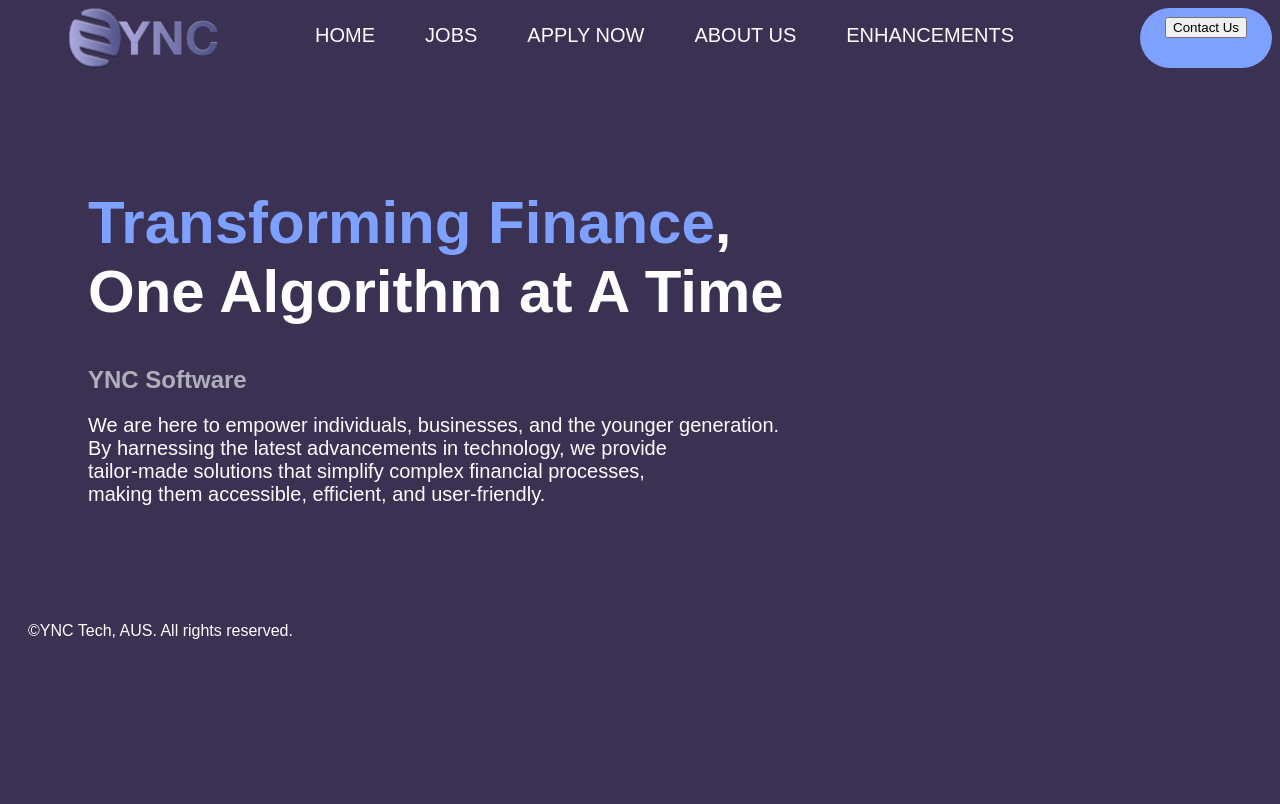
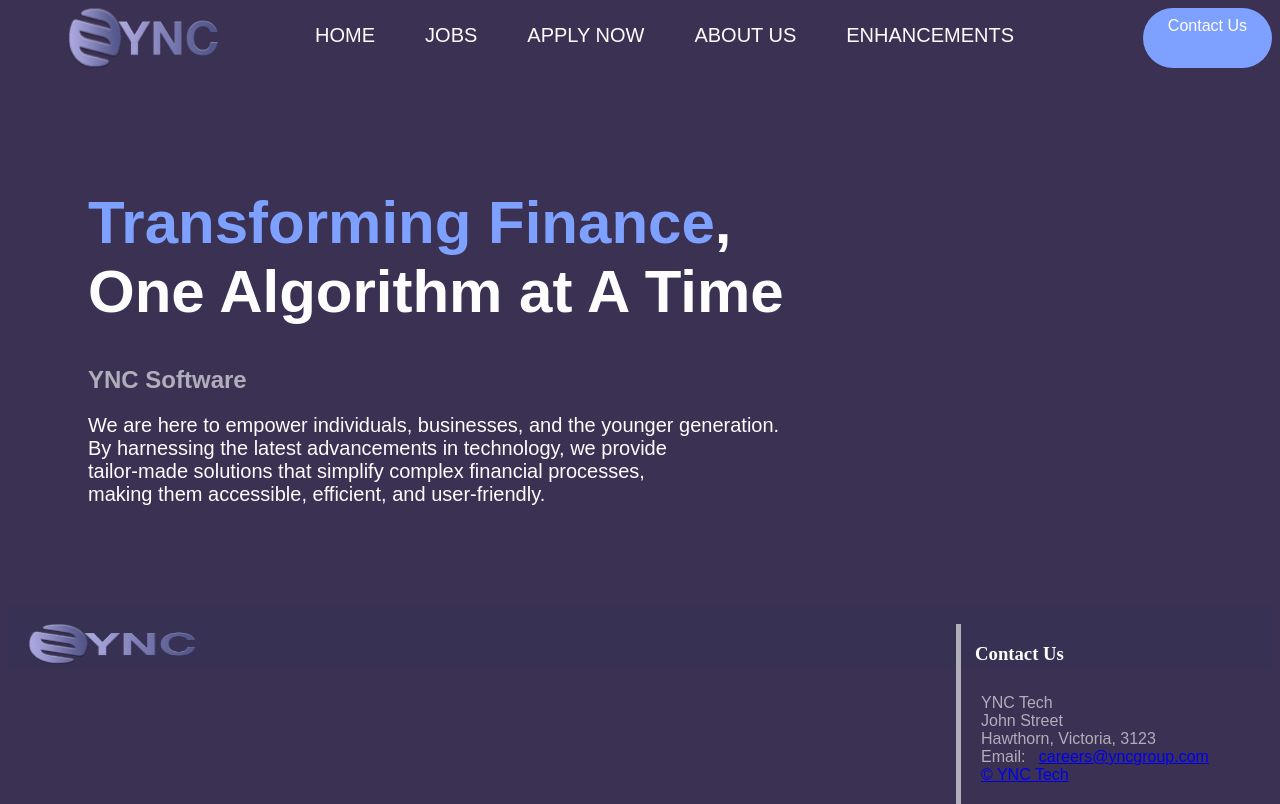
Before and after one commit to FakeTiramisu/Inquiry-Project-Assignment-1, a PHP site: page / in a window 1280 px wide. Before the commit the page ends 639 px from the top, so only its background shows below. Run offline with PHP 8.4, Linux system fonts and the light colour scheme; some web fonts are replaced.

Commit message:
changes to navigation bar

```diff
--- a/index.html
+++ b/index.html
@@ -11,10 +11,10 @@
     <link rel="stylesheet" href="styles/style.css" />
 </head>
 <body>
-    <header class="header-main">
+    <header>
         <div class="header-main-logo">
             <a href="index.html"><img src="images/Logo.png" alt="YNC logo icon"></a>
-            <nav class="header-main-nav">
+            <nav>
                 <ul>
                     <li><a href="index.html">HOME</a></li>
                     <li><a href="jobs.html">JOBS</a></li>
@@ -24,7 +24,7 @@
                 </ul>
             </nav>
         </div>
-        <a href="mailto:104853318@student.swin.edu.au" class="contact"><button>Contact Us</button></a>
+        <a href="mailto:104853318@student.swin.edu.au" class="contact">Contact Us</a>
     </header>
     <div class="header-content">
         <h1>
@@ -39,8 +39,22 @@
             making them accessible, efficient, and user-friendly.</br>
         </p>
     </div>
-    <footer>
-        <p>&copy;YNC Tech, AUS. All rights reserved.</p>
+    <div class="ync_footer flex-container">
+        <footer>
+            <br>
+          <a href="index.html"><img src="images/Logo.png" alt="YNC logo icon" width=170 height=40> </a>
+
+        <aside>
+            <h3> &nbsp; &nbsp;Contact Us</h3>
+        <ul class="contact_info">
+            <li>YNC Tech</li>
+            <li>John Street</li>
+            <li>Hawthorn, Victoria, 3123</li>
+            <li>Email: &nbsp; <a href="mailto:105179675@student.swin.edu.au">careers@yncgroup.com</a></li>
+            <li><a href="https://swinburne.edu.au" target="_blank">&copy; YNC Tech </a></li>
+        </ul>
+        </aside>
     </footer>
+    </div>
 </body>
 </html>
--- a/jobs.html
+++ b/jobs.html
@@ -13,20 +13,20 @@
 </head>
 
 <body>
-<header class="header-main">
+    <header>
         <div class="header-main-logo">
             <a href="index.html"><img src="images/Logo.png" alt="YNC logo icon"></a>
-<nav class="header-main-nav">
+            <nav>
                 <ul>
                     <li><a href="index.html">HOME</a></li>
                     <li><a href="jobs.html">JOBS</a></li>
                     <li><a href="apply.html">APPLY NOW</a></li>
                     <li><a href="about.html">ABOUT US</a></li>
                     <li><a href="enhancements.html">ENHANCEMENTS</a></li>
-        <li><a href="mailto:104853318@student.swin.edu.au">CONTACT</a></li>
                 </ul>
             </nav>
         </div>
+        <a href="mailto:104853318@student.swin.edu.au" class="contact"><button>Contact Us</button></a>
     </header>
 
 <div class="jobs_container">
--- a/styles/style.css
+++ b/styles/style.css
@@ -1,5 +1,9 @@
 /*
-    CSS Stylesheet for Assignment 1
+filename: style.css
+authors: Yoojin Ahn, Ned Tonks, Charmaigne Mamaril
+created: 20/03/2024
+last modified: 10/04/2024
+description: index.html about.html enhancements.html apply.html jobs.html
 */
 
 /* Import Cool Fonts */
@@ -33,7 +37,7 @@ aside{
 
 
 /* Stylise the header of the page */
-.header-main {
+header {
     width: 100%;
     height: 60px;
     background-color: #3a3153;
@@ -78,24 +82,24 @@ a.contact:hover{
 }
 
 /* Stylise the navigation bar */
-.header-main-nav {
+nav {
     width: fit-content;
     height: 100%;
 }
 
-.header-main-nav ul {
+nav ul {
 
     margin-left: 30px;
 }
 
-.header-main-nav ul li{
+nav ul li{
     list-style: none;
     display: inline;
     float: left;
     transition: 0.5s;
 }
 
-.header-main-nav ul li a{
+nav ul li a{
     padding: 0 25px;
     font-size: 20px;
     text-decoration: none;
@@ -105,12 +109,12 @@ a.contact:hover{
 }
 
 /* Extra animation on navigation bar */
-.header-main-nav ul:hover li {
+nav ul:hover li {
     opacity: 0.2;
     filter: blur(2px);
 }
 
-.header-main-nav ul li:hover {
+nav ul li:hover {
     opacity: 1;
     filter: blur(0px);
 }
```
Also changed, not shown: about.html (+3 -5 lines), apply.html (+3 -5 lines), enhancements.html (+3 -5 lines), 1 other file. Lines whose indentation alone changed are shown as unchanged.
